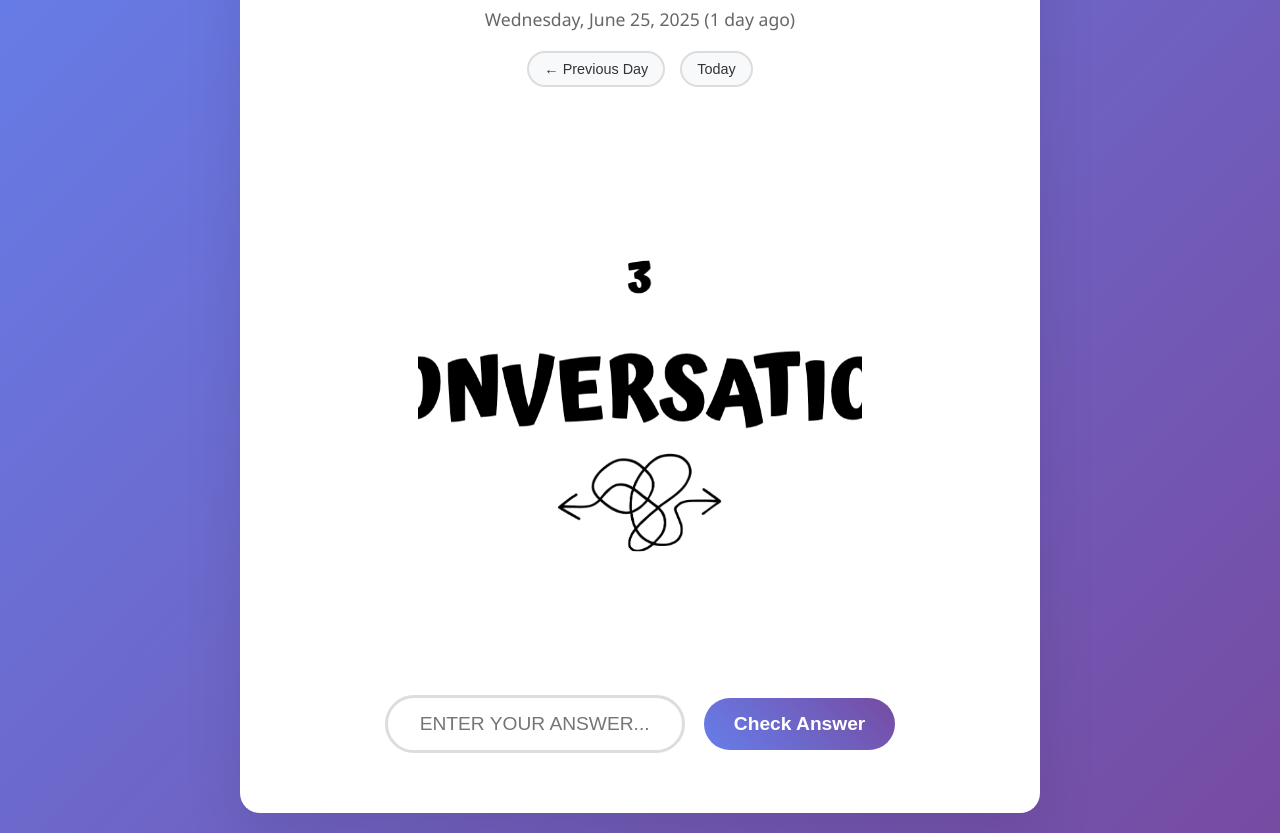
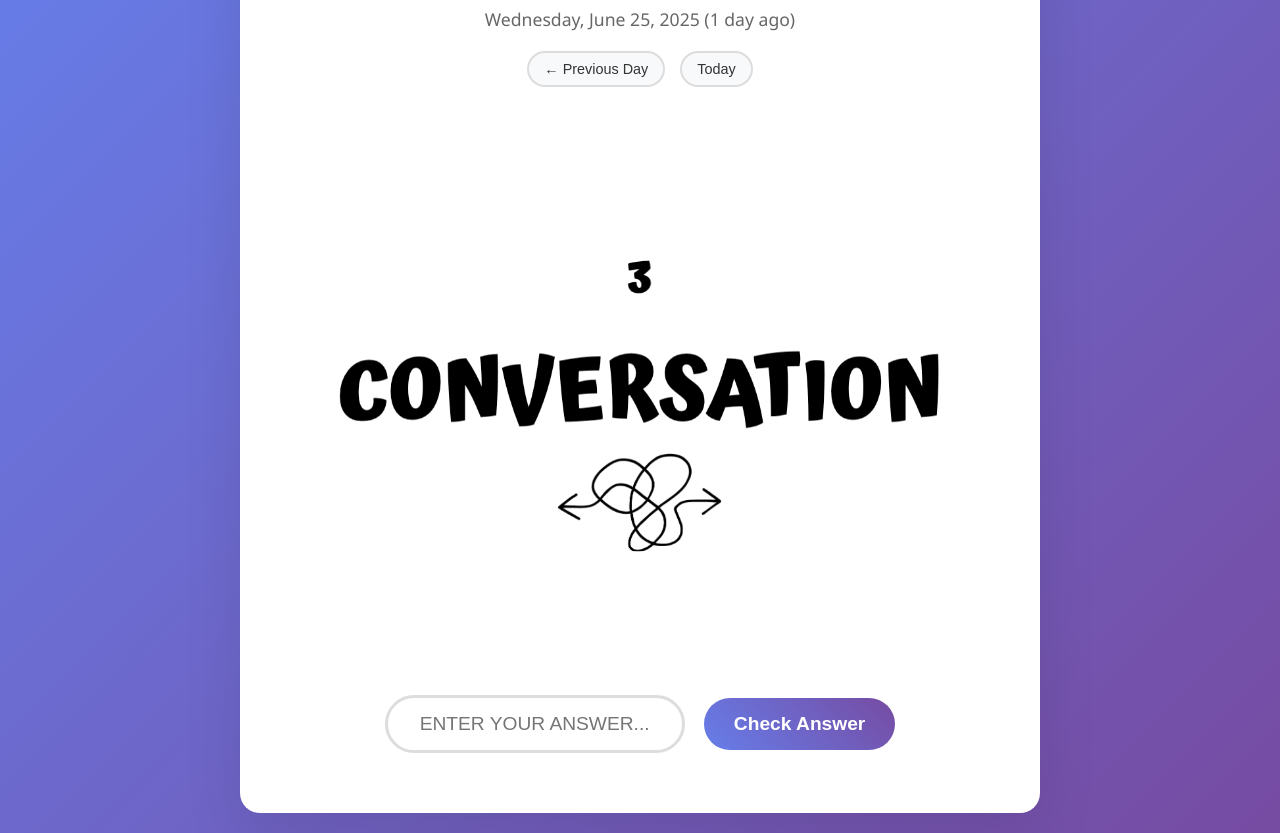
Before and after one commit to Schwolop/crackandstack, a plain HTML site: page index.html in a window 1280 px wide. Both pictures are taken after a click on the button "← Previous Day". Shown: the part 108-941 px from the top of the page. Drawn offline with Linux system fonts and the light colour scheme.

Commit message:
Tweak padding to fix longer words better.

```diff
--- a/index.html
+++ b/index.html
@@ -96,7 +96,7 @@
         }
 
         .puzzle-image.cropped {
-            clip-path: inset(20% 20% 20% 20%);
+            clip-path: inset(20% 9% 20% 9%);
         }
 
         .timer-overlay {
```
